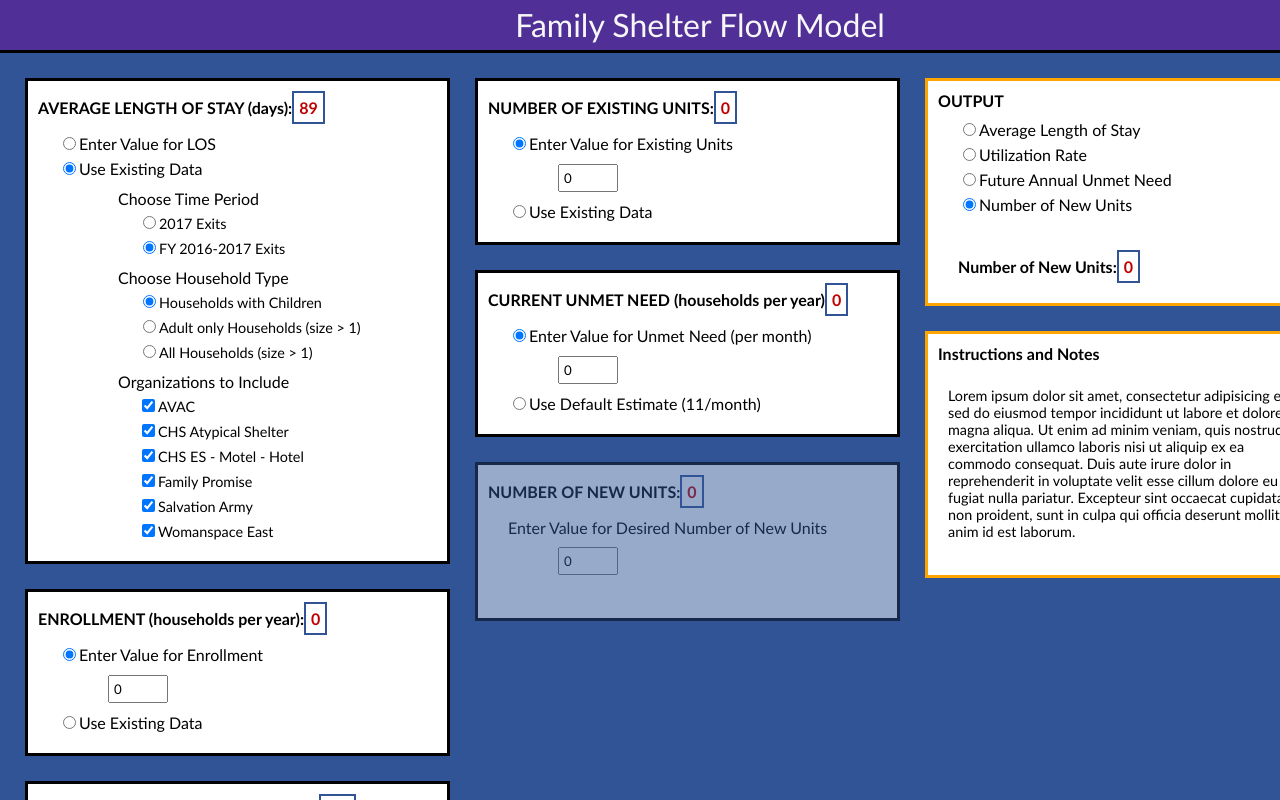
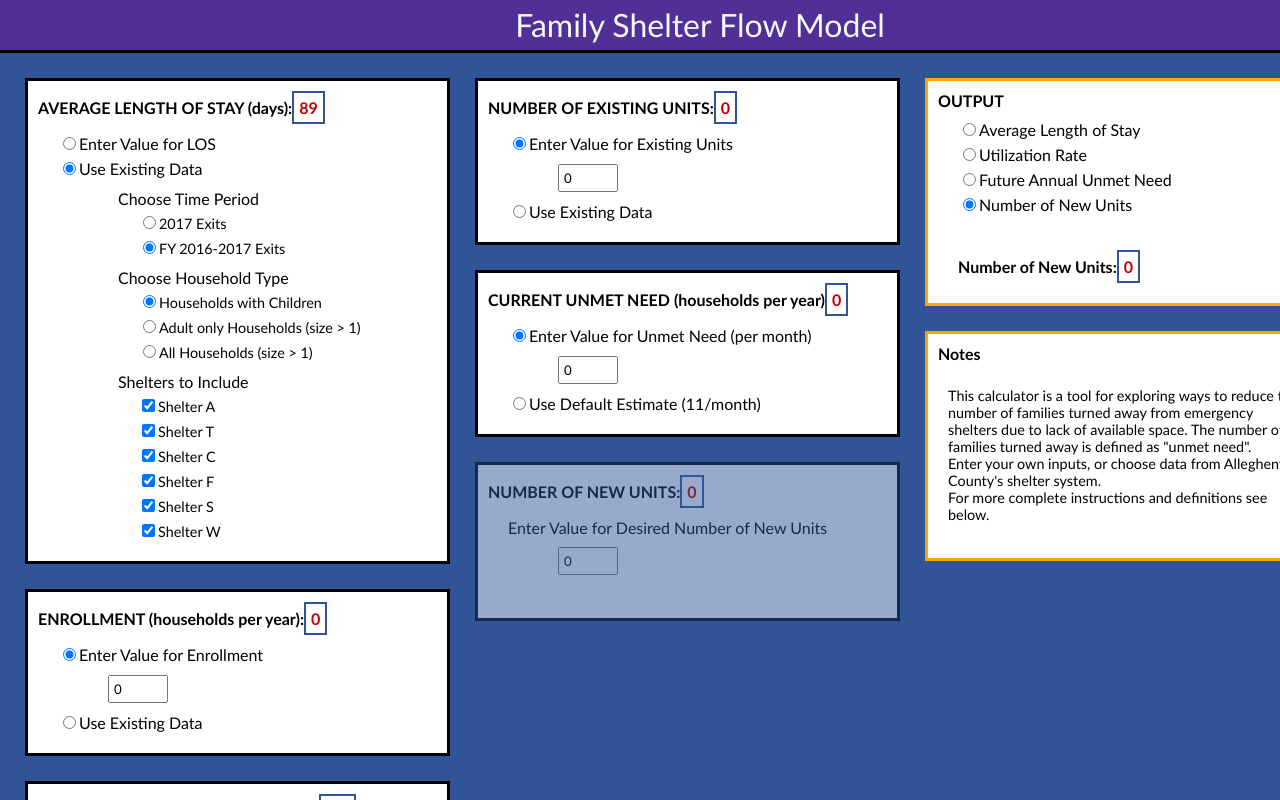
Before and after one commit to rachelrue/ShelterModel, an Angular app in the folder AngularCode/: page / in a window 1280 px wide. Both pictures are taken after a click on the radio button 69 px from the left and 211 px from the top of the page. Shown: the top 800 px of the page. Built offline with nearby package versions, Linux system fonts and the light colour scheme.

Commit message:
shelter names changed

```diff
--- a/AngularCode/src/app/app.component.html
+++ b/AngularCode/src/app/app.component.html
@@ -2,5 +2,6 @@
 <div id="topBar">Family Shelter Flow Model</div>
 <!--All the input and outputs-->
 <app-inputs></app-inputs>
-
+<!--
 <div id="bottomBar"></div>
+-->
--- a/AngularCode/src/app/inputs/inputs.component.css
+++ b/AngularCode/src/app/inputs/inputs.component.css
@@ -163,3 +163,15 @@ ul {
      display: inline-block;
      margin-bottom: 5px;
 }
+
+.instructBlock{
+    width: 1300px;
+    padding: 10px;
+    border-width: 3px;
+    border-style: solid;
+    border-color: #000000;
+    background-color: #FFFFFF;
+    margin-top: 25px;
+    margin-left: 25px;
+
+}
--- a/AngularCode/src/app/inputs/inputs.component.html
+++ b/AngularCode/src/app/inputs/inputs.component.html
@@ -58,13 +58,8 @@
 	</div>
 </div>
 <div class="output">
-	<h1>Instructions and Notes</h1>
-	<p>Lorem ipsum dolor sit amet, consectetur adipisicing elit, sed do eiusmod
-	tempor incididunt ut labore et dolore magna aliqua. Ut enim ad minim veniam,
-	quis nostrud exercitation ullamco laboris nisi ut aliquip ex ea commodo
-	consequat. Duis aute irure dolor in reprehenderit in voluptate velit esse
-	cillum dolore eu fugiat nulla pariatur. Excepteur sint occaecat cupidatat non
-	proident, sunt in culpa qui officia deserunt mollit anim id est laborum.</p>
+	<h1>Notes</h1>
+	<p>This calculator is a tool for exploring ways to reduce the number of families turned away from emergency shelters due to lack of available space. The number of families turned away is defined as "unmet need".<br>Enter your own inputs, or choose data from Allegheny County's shelter system.<br>For more complete instructions and definitions see below.</p>
 </div>
 
 </div>
@@ -163,7 +158,7 @@
 		</div>
 		<div class = "subMenu">
 			<!--uses the orgs variable in inputs.component.ts-->
-			<h2>Organizations to Include</h2>
+			<h2>Shelters to Include</h2>
 			<ul class="entryChoice">
 				<li *ngFor="let x of orgs">
 					<span class="inLineStuff">
@@ -270,7 +265,7 @@
 		</div>
 		<div class = "subMenu">
 			<!--uses the orgs variable in inputs.component.ts-->
-			<h2>Organizations to Include</h2>
+			<h2>Shelters to Include</h2>
 			<ul class="entryChoice">
 				<li *ngFor="let x of orgs">
 					<span class="inLineStuff">
@@ -319,7 +314,7 @@
 	<div [class.hidden]="hideUtilCheck()">
 		<div class = "subMenu">
 			<!--uses the orgs variable in inputs.component.ts-->
-			<h2>Organizations to Include</h2>
+			<h2>Shelters to Include</h2>
 			<ul class="entryChoice">
 				<li *ngFor="let x of orgs">
 					<span class="inLineStuff">
@@ -370,7 +365,7 @@
 	<div [class.hidden]="hideUnitsCheck()">
 		<div class = "subMenu">
 			<!--uses the orgs variable in inputs.component.ts-->
-			<h2>Organizations to Include</h2>
+			<h2>Shelters to Include</h2>
 			<ul class="entryChoice">
 				<li *ngFor="let x of orgs">
 					<span class="inLineStuff">
@@ -441,8 +436,15 @@
 
 
 </div>
+<div class="clearfix"></div>
 
+<div class="instructBlock">
+	<h1>Instructions and Notes</h1>
+	<p>Lorem ipsum dolor sit amet, consectetur adipisicing elit, sed do eiusmod
+	tempor incididunt ut labore et dolore magna aliqua. Ut enim ad minim veniam,
+	quis nostrud exercitation ullamco laboris nisi ut aliquip ex ea commodo
+	consequat. Duis aute irure dolor in reprehenderit in voluptate velit esse
+	cillum dolore eu fugiat nulla pariatur. Excepteur sint occaecat cupidatat non
+	proident, sunt in culpa qui officia deserunt mollit anim id est laborum.</p>
+</div>
 </body>
-
-
-<div class="clearfix"></div>
--- a/AngularCode/src/app/inputs/inputs.component.ts
+++ b/AngularCode/src/app/inputs/inputs.component.ts
@@ -441,7 +441,7 @@ export class InputsComponent implements OnInit {
 			this.outputUnitsMarker = " households";
 			this.isGrayLOS = false;
 			this.isGrayUtil= false;
-			this.isGrayUnmet = true;
+			this.isGrayUnmet = false;
 			this.isGrayNew = false;
 			if(this.los==0){
 				this.output = 0;
--- a/AngularCode/src/app/inputs/shelter.ts
+++ b/AngularCode/src/app/inputs/shelter.ts
@@ -33,8 +33,8 @@ export class EnrollmentData{
 export const UNMETESTIMATE: number = 11;
 
 export const SHELTERDATA:Shelter[] = [
-	{
-		name: 'AVAC',
+	{	/*Shelter A = AVAC*/
+		name: 'Shelter A',
 		existingUnits: 3,
 		los:
 		{
@@ -63,8 +63,8 @@ export const SHELTERDATA:Shelter[] = [
 		},
 		utilizationRate: 67.48858447488
 	},
-	{
-		name: 'CHS Atypical Shelter',
+	{	/*Shelter T = CHS Atypical Shelter*/
+		name: 'Shelter T',
 		existingUnits: 1,
 		los:
 		{
@@ -92,8 +92,8 @@ export const SHELTERDATA:Shelter[] = [
 		},
 		utilizationRate: 77.2602739726027
 	},
-	{
-		name: 'CHS ES - Motel - Hotel',
+	{	/*Shelter C = CHS Family Shelter*/
+		name: 'Shelter C',
 		existingUnits: 25,
 		los:
 		{
@@ -121,8 +121,8 @@ export const SHELTERDATA:Shelter[] = [
 		},
 		utilizationRate: 95.7808219178081
 	},
-	{
-		name: 'Family Promise',
+	{	/*Shelter F = Family Promise*/
+		name: 'Shelter F',
 		existingUnits: 4,
 		los:
 		{
@@ -150,8 +150,8 @@ export const SHELTERDATA:Shelter[] = [
 		},
 		utilizationRate: 77.7397260273973
 	},
-	{
-		name: 'Salvation Army',
+	{	/*Shelter S = Salvation Army*/
+		name: 'Shelter S',
 		existingUnits: 17,
 		los:
 		{
@@ -179,8 +179,8 @@ export const SHELTERDATA:Shelter[] = [
 		},
 		utilizationRate: 60.5479452054796
 	},
-	{
-		name: 'Womanspace East',
+	{	/*Shelter W = Womanspace East*/
+		name: 'Shelter W',
 		existingUnits: 14,
 		los:
 		{
```
Also changed, not shown: 1 other file (tests, documents, lock files or other folders).
